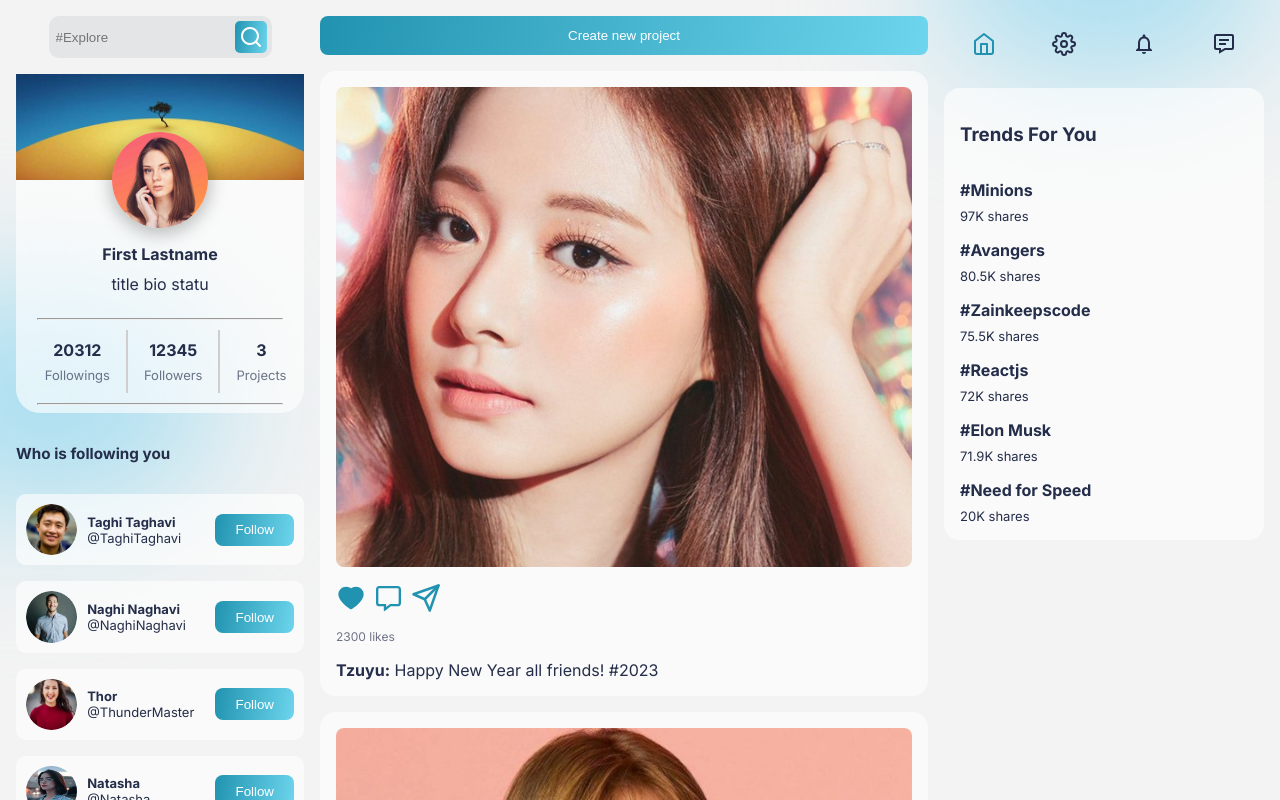
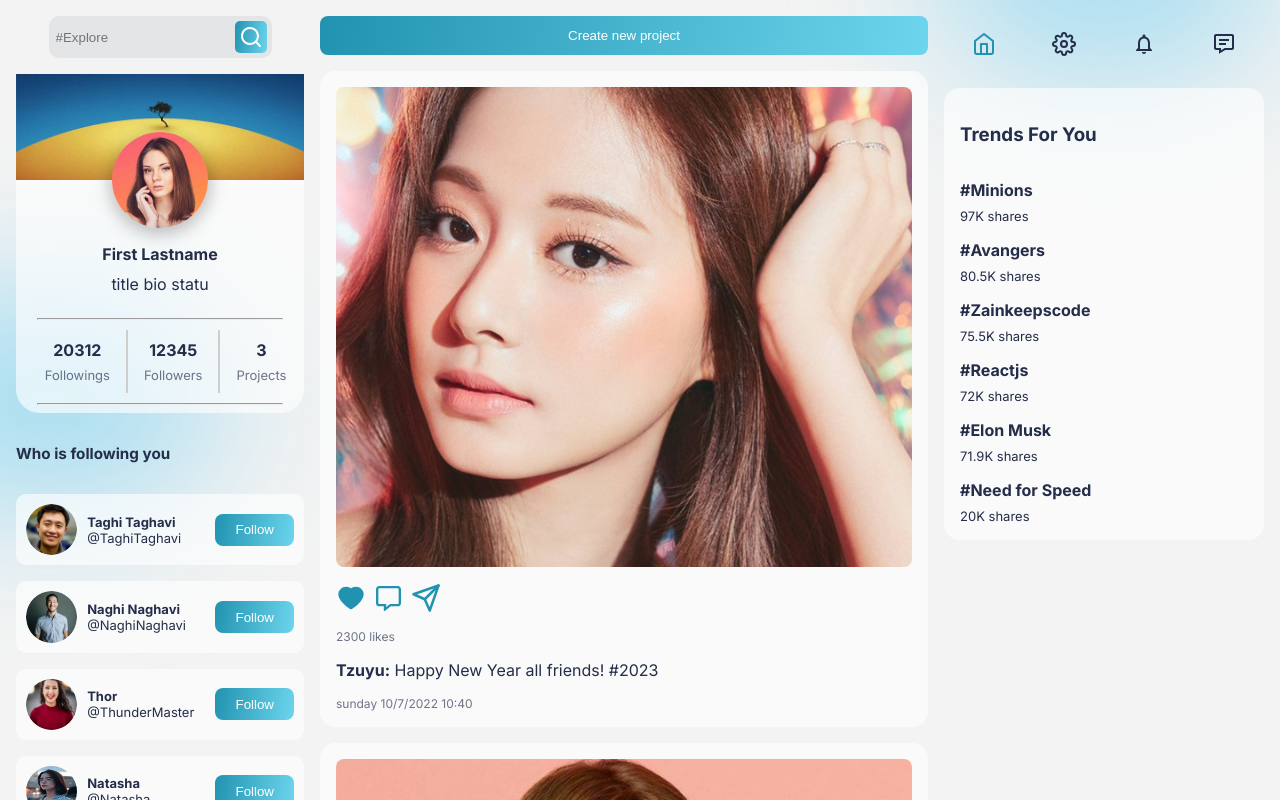
Before and after one commit to Mohammad-Vatankhah/project-manager, a React (Create React App) app in the folder client/: page / in a window 1280 px wide. Shown: the top 800 px of the page. Built offline with nearby package versions, Linux system fonts and the light colour scheme.

Commit message:
date added

```diff
--- a/client/src/Components/Process/Process.jsx
+++ b/client/src/Components/Process/Process.jsx
@@ -11,6 +11,7 @@ export const Process = (data) => {
         </span>
         <span> {data.data.desc}</span>
       </div>
+        <span style={{ color: "var(--gray)", fontSize: "12px",}}>{data.data.date}</span>
     </div>
   );
 };
--- a/client/src/Components/Project/Project.jsx
+++ b/client/src/Components/Project/Project.jsx
@@ -44,6 +44,7 @@ const Project = (data) => {
         </span>
         <span> {data.data.desc}</span>
       </div>
+        <span style={{ color: "var(--gray)", fontSize: "12px",}}>{data.data.date}</span>
     </div>
   );
 };
--- a/client/src/Data/ProjectData.js
+++ b/client/src/Data/ProjectData.js
@@ -1,29 +1,30 @@
-import postPic1 from '../img/postpic1.jpg'
-import postPic2 from '../img/postpic2.jpg'
-import postPic3 from '../img/postpic3.JPG'
-
+import postPic1 from "../img/postpic1.jpg";
+import postPic2 from "../img/postpic2.jpg";
+import postPic3 from "../img/postpic3.JPG";
 
 export const ProjectData = [
   {
     img: postPic1,
-        name: 'Tzuyu',
+    name: "Tzuyu",
     desc: "Happy New Year all friends! #2023",
     likes: 2300,
-        liked: true
+    liked: true,
+    date: "sunday 10/7/2022 10:40",
   },
   {
     img: postPic2,
-        name: 'Maryam',
+    name: "Maryam",
     desc: "Party time :)",
     likes: 2300,
-        liked: false
-
+    liked: false,
+    date: "sunday 10/7/2022 10:40",
   },
   {
-        img:postPic3,
+    img: postPic3,
     name: "Salena Gomez",
     desc: "At Archery Festival",
     likes: 800,
-        liked: false
-    }
-]
+    liked: false,
+    date: "sunday 10/7/2022 10:40",
+  },
+];
```
Lines whose indentation alone changed are shown as unchanged.
